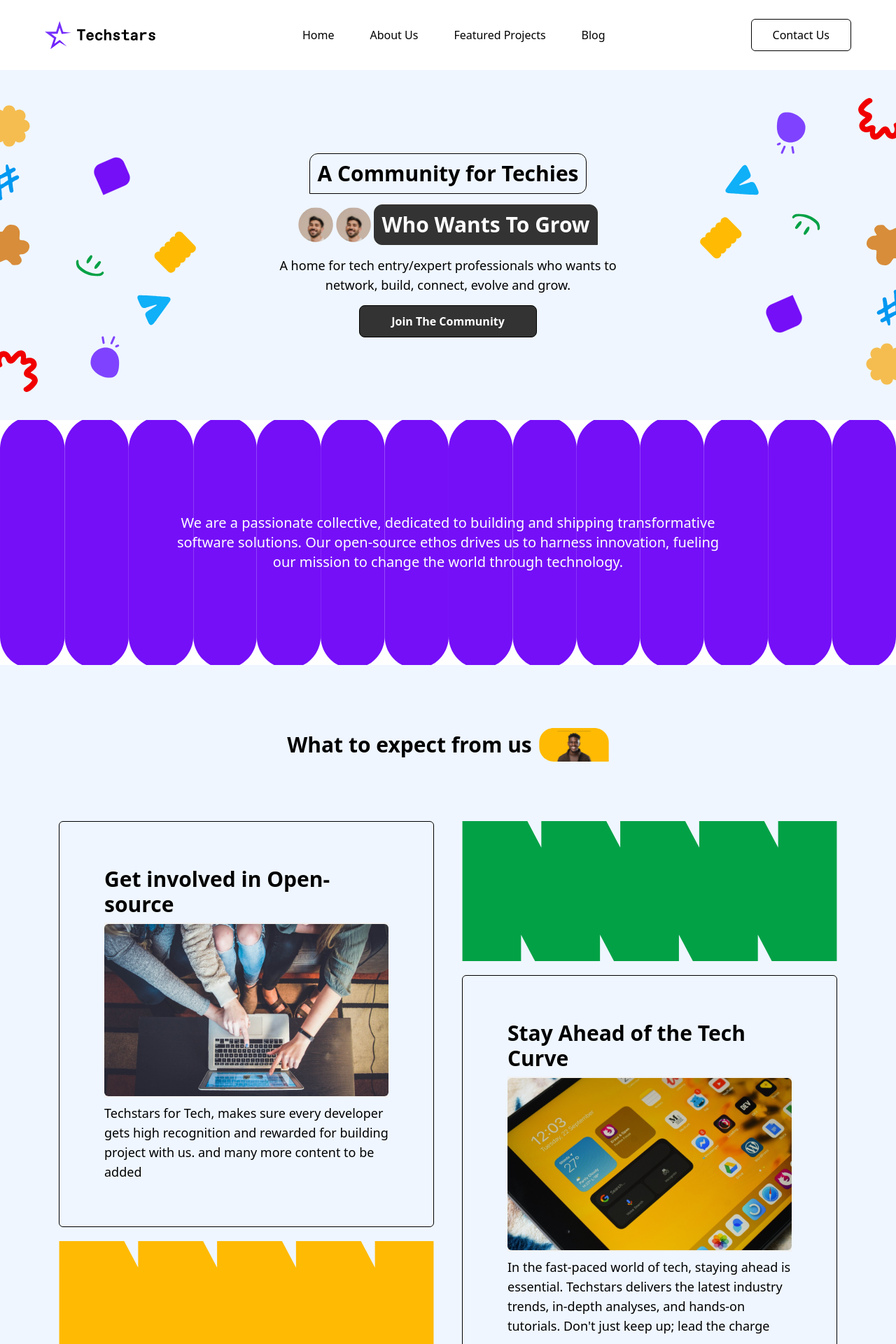
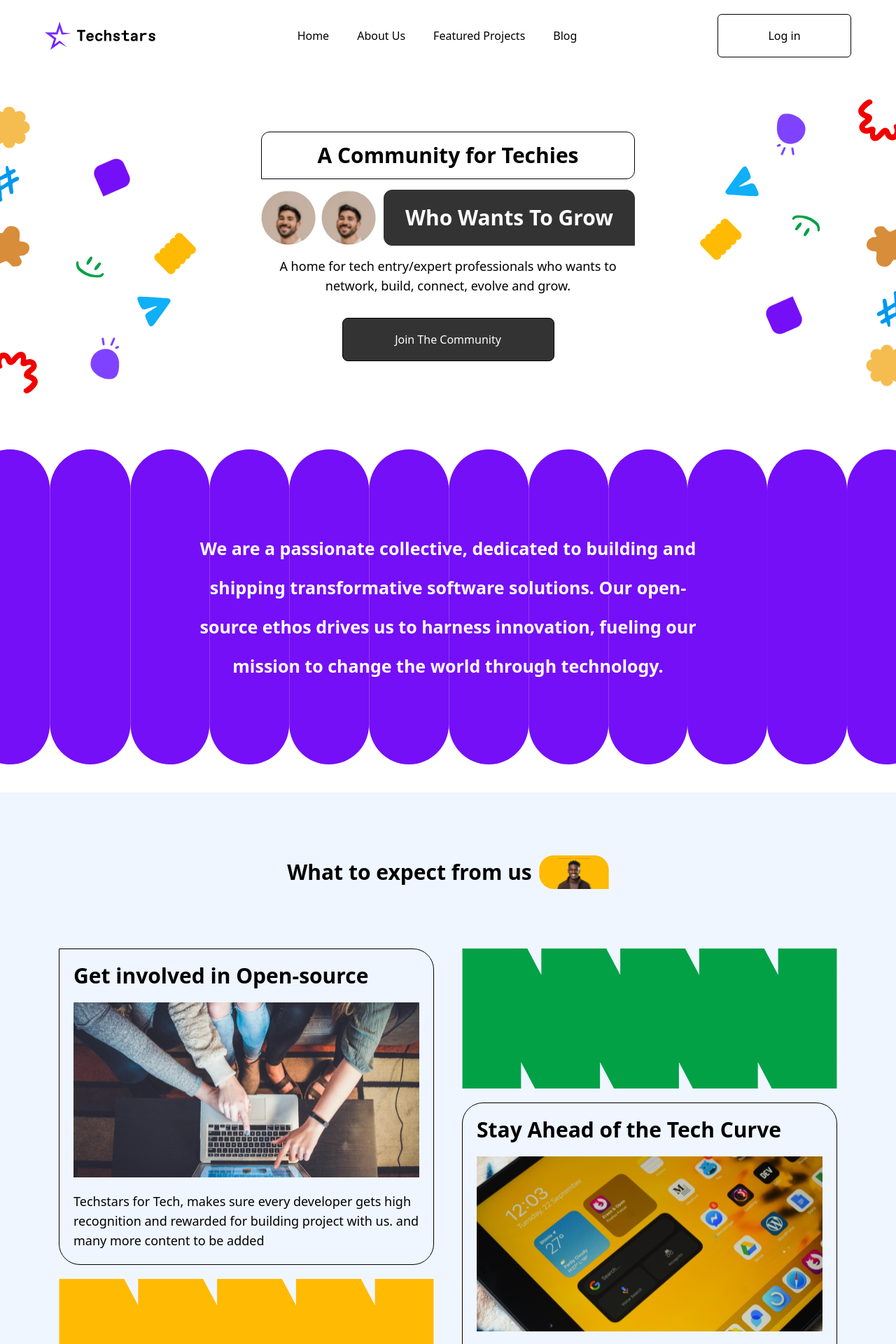
Before and after one commit to TechStarsCommunity/Techstars-Website, a React (Vite) app: page / in a window 1280 px wide. Shown: the top 1920 px of the page at 70% size. Built offline with nearby package versions, Linux system fonts and the light colour scheme; no server answers.

Commit message:
made changes

```diff
--- a/src/components/About.jsx
+++ b/src/components/About.jsx
@@ -3,10 +3,10 @@ import about from "../assets/image/about1.svg"
 
 const About = () => {
     return (
-        <div className='w-full h-[350px] relative bg-white py-3 flex items-center justify-center leftAnimation overflow-hidden'>
+        <div className='w-full h-[450px] relative bg-white my-[40px] flex items-center justify-center leftAnimation overflow-hidden '>
             <img src={about} alt="" className='absolute w-full h-full top-0 left-0 object-cover' />
-            <div className='z-[1] p-2 text-center max-w-[800px]'>
-                <p className='text-lg md:text-xl text-white cursor-pointer'>
+            <div className='z-[1] text-center max-w-[800px] p-[40px]'>
+                <p className='text-xl md:text-[25px] text-white cursor-pointer font-bold leading-[56px]'>
                     We are a passionate collective, dedicated to building and shipping transformative software solutions. Our open-source ethos drives us to harness innovation, fueling our mission to change the world through technology.
                 </p>
             </div>
--- a/src/components/Hero.jsx
+++ b/src/components/Hero.jsx
@@ -16,7 +16,7 @@ import ScrollReveal from '../provider/ScrollReveal'
 
 const Hero = () => {
     return (
-        <div className='w-full h-[500px] relative bg-blue-50 flex items-center justify-center leftAnimation overflow-hidden'>
+        <div className='w-full min-h-[500px] py-[30px] relative flex items-center justify-center leftAnimation overflow-hidden px-[64px]'>
             {/* <div className=' absolute left-0 h-full max-w-[300px] w-[30%] flex items-center justify-center z-'>
                 <img src={LeftHero} alt="" />
             </div> */}
@@ -31,29 +31,32 @@ const Hero = () => {
                 <img src={left8} alt="" className='w-[60px] h-[60px] left-0 top-[130px] absolute image' />
                 <img src={left9} alt="" className='w-[60px] h-[60px] right-[110px] top-[120px] absolute image' />
             </div>
-            <div className='max-w-[600px] w-full mx-auto p-2 items-center justify-center z-[2] '>
-                <div className='flex flex-col w-full items-center justify-center gap-[15px]'>
-                    <ScrollReveal direction="top">
-                        <div className='rounded-tl-xl rounded-br-xl rounded-tr-xl border border-black p-[10px] font-bold'>
-                            <h1 className='text-2xl md:text-3xl'>
+            <div className='md:w-[550px] w-full mx-auto p-2 items-center justify-center z-[2] '>
+                <div className='flex flex-col w-full items-center justify-center gap-[32px] '>
+                    <div className='w-full gap-[15px] flex flex-col'>
+                        <div className='rounded-tl-xl rounded-br-xl rounded-tr-xl border border-black p-[15px] font-bold w-full '>
+                            <ScrollReveal direction="top" >
+                                <h1 className='text-2xl md:text-3xl text-center'>
                                     A Community for Techies
                                 </h1>
+                            </ScrollReveal>
                         </div>
-                    </ScrollReveal>
-                    <div className='flex gap-1 items-center w-full justify-center'>
+                        <div className='flex gap-1 items-center w-full md:justify-between flex-wrap justify-center '>
+                            <div className='flex gap-2'>
                                 <ScrollReveal direction="left">
-                            <div className='w-[50px] h-[50px] rounded-full '>
+                                    <div className='w-[78px] h-[78px] rounded-full '>
                                         <img src={heroImg} alt="" className='w-full h-full' />
                                     </div>
                                 </ScrollReveal>
                                 <ScrollReveal direction="left">
-                            <div className='w-[50px] h-[50px] rounded-full '>
+                                    <div className='w-[78px] h-[78px] rounded-full '>
                                         <img src={heroImg} alt="" className='w-full h-full' />
                                     </div>
                                 </ScrollReveal>
+                            </div>
                             <ScrollReveal direction="right">
-                            <div className='rounded-tl-xl rounded-bl-xl rounded-tr-xl border border-[#333333] p-[10px] font-bold bg-[#333333] text-white'>
-                                <h1 className='text-2xl md:text-3xl'>
+                                <div className='rounded-tl-xl rounded-bl-xl rounded-tr-xl border border-[#333333] p-[10px] font-bold bg-[#333333] text-white w-full'>
+                                    <h1 className='text-2xl md:text-3xl px-[20px] py-[11px]'>
                                         Who Wants To Grow
                                     </h1>
                                 </div>
@@ -66,9 +69,10 @@ const Hero = () => {
                                 </p>
                             </ScrollReveal>
                         </div>
+                    </div>
                     <ScrollReveal direction="bottom">
-                        <button className='rounded-[8px] border border-black px-[45px] py-[10px] font-bold bg-[#333333] text-white'>
-                            <h1 className='text-base'>
+                        <button className='rounded-[8px] border border-black px-[25px] py-[18px] font-bold bg-[#333333] text-white w-[303px]'>
+                            <h1 className='text-base font-medium'>
                                 Join The Community
                             </h1>
                         </button>
--- a/src/components/NavBar.jsx
+++ b/src/components/NavBar.jsx
@@ -1,6 +1,6 @@
 import React, { useContext, useEffect, useState } from 'react'
 import Logo from "../assets/image/Logo1.svg"
-import { AiOutlineMenu, AiOutlineSearch, AiOutlineClose, AiFillTag, AiOutlineShoppingCart } from 'react-icons/ai';
+import { AiOutlineMenu, AiOutlineClose, AiOutlineUser } from 'react-icons/ai';
 import { Link, useNavigate } from 'react-router-dom'
 import { AuthContext } from '../provider/AuthProvider';
 
@@ -37,7 +37,7 @@ const NavBar = () => {
                 </div>
             </Link>
             <div className={`  ${navState ? "flex absolute w-full h-full top-0 left-0  z-10 bg-black/80" : ""}`}>
-                <div className={`${navState ? "flex flex-col gap-[25px] p-[64px] h-full z-10 " : "hidden"}  md:flex md:gap-[35px] items-center ${navState ? "w-[80%] bg-white absolute top-0 left-0" : "relative"}`} >
+                <div className={`${navState ? "flex flex-col gap-[25px] p-[64px] h-full z-10 " : "hidden"}  md:flex md:gap-[40px] items-center ${navState ? "w-[80%] bg-white absolute top-0 left-0" : "relative"}`} >
                     {navState && (
                         <div className="flex justify-between items-center w-full">
                             <Link to="/">
@@ -50,33 +50,33 @@ const NavBar = () => {
                             </div>
                         </div>
                     )}
-                    <Link to="/" className={`${navState ? "w-full bg-[grey]" : ""}`}>
-                        <p className={`text-[16px] font-[400]  p-2 rounded-sm  ${navState ? "w-full text-center " : ""}`}>
+                    <Link to="/" className={`${navState ? "w-full" : ""}`}>
+                        <p className={`text-[16px] font-[400]  rounded-sm  ${navState ? "w-full text-center " : ""}`}>
                             Home
                         </p>
                     </Link>
-                    <Link to="/about" className={`${navState ? "w-full bg-[grey]" : ""}`}>
-                        <p className={`text-[16px] font-[400]  p-2 rounded-sm  ${navState ? "w-full text-center " : ""}`}>
+                    <Link to="/about" className={`${navState ? "w-full" : ""}`}>
+                        <p className={`text-[16px] font-[400] rounded-sm  ${navState ? "w-full text-center " : ""}`}>
                             About Us
                         </p>
                     </Link>
-                    <Link to="/featured" className={`${navState ? "w-full bg-[grey]" : ""}`}>
-                        <p className={`text-[16px] font-[400]  p-2 rounded-sm  ${navState ? "w-full text-center " : ""}`}>
+                    <Link to="/featured" className={`${navState ? "w-full" : ""}`}>
+                        <p className={`text-[16px] font-[400] rounded-sm  ${navState ? "w-full text-center " : ""}`}>
                             Featured Projects
                         </p>
                     </Link>
-                    <Link to="/blogs" className={`${navState ? "w-full bg-[grey]" : ""}`}>
-                        <p className={`text-[16px] font-[400]  p-2 rounded-sm  ${navState ? "w-full text-center" : ""}`}>
+                    <Link to="/blogs" className={`${navState ? "w-full" : ""}`}>
+                        <p className={`text-[16px] font-[400] rounded-sm  ${navState ? "w-full text-center" : ""}`}>
                             Blog
                         </p>
                     </Link>
-                    {navState && (
-                        <Link to="/contact" className='w-full'>
+                    {navState == true && !user ? (
+                        <Link to="/login" className='w-full'>
                             <button className='px-[30px] py-[10px] rounded-md border border-black w-full bg-[#750ff7] text-white '>
-                                Contact Us
+                                Login
                             </button>
                         </Link>
-                    )}
+                    ) : ""}
                     {navState == true && user ? (
                         <button onClick={signUserOut} className='px-[30px] py-[10px] rounded-md border border-black w-full bg-[#750ff7] text-white '>
                             Logout
@@ -84,9 +84,16 @@ const NavBar = () => {
                 </div>
             </div>
             <div className='hidden md:flex'>
-                <button className='px-[30px] py-[10px] rounded-md border border-black'>
-                    Contact Us
-                </button>
+                {!user && <Link to="/login">
+                    <button className='px-[24px] py-[18px] rounded-md border border-black w-[191px]'>
+                        Log in
+                    </button>
+                </Link>}
+                {user && (
+                    <button className=' h-[50px] w-[50px] flex items-center justify-center rounded-full border border-black'>
+                        <AiOutlineUser size={30} />
+                    </button>
+                )}
             </div>
             <div className='flex md:hidden cursor-pointer' onClick={toggle}>
                 <AiOutlineMenu size={30} />
--- a/src/components/YourComponent.jsx
+++ b/src/components/YourComponent.jsx
@@ -11,12 +11,12 @@ const YourComponent = () => {
         <div className="grid-container bg-blue-50 p-[64px] w-full overflow-x-hidden">
             <ScrollReveal direction="left">
                 <div className="item item1">
-                    <div className=' p-[64px] w-full border rounded-md grid gap-2 border-black'>
+                    <div className=' p-[20px] w-full border rounded-b-[30px] rounded-tr-[30px] grid gap-[20px] border-black'>
                         <div className='w-full'>
                             <h3 className='text-3xl font-bold'>Get involved in Open-source</h3>
                         </div>
                         <div className='w-full h-[250px] bg-[#F1F1F1]'>
-                            <img src={openSource} alt="" className='w-full h-full object-contain' />
+                            <img src={openSource} alt="" className='w-full h-full object-cover' />
                         </div>
                         <div className='w-full'>
                             <p className='text-lg'>
@@ -34,12 +34,12 @@ const YourComponent = () => {
                     <div className=' items-center w-full'>
                         <img src={rewardG} alt="" className='object-cover h-full w-full' />
                     </div>
-                    <div className='p-[64px] w-full border rounded-md grid gap-2 border-black me'>
+                    <div className='p-[20px] rounded-bl-[30px] rounded-t-[30px] w-full border grid gap-[20px] border-black me'>
                         <div className='w-full'>
                             <h3 className='text-3xl font-bold'>Stay Ahead of the Tech Curve</h3>
                         </div>
                         <div className='w-full h-[250px] bg-[#F1F1F1]'>
-                            <img src={stayAhead} alt="" className='w-full h-full object-contain' />
+                            <img src={stayAhead} alt="" className='w-full h-full object-cover' />
                         </div>
                         <div className='w-full'>
                             <p className='text-lg'>
```
Also changed, not shown: src/components/Footer.jsx (+11 -7 lines), src/components/Project.jsx (+20 -11 lines), src/components/Reward.jsx (+5 -5 lines), src/assets/image/chat.svg (added). Lines whose indentation alone changed are shown as unchanged.
